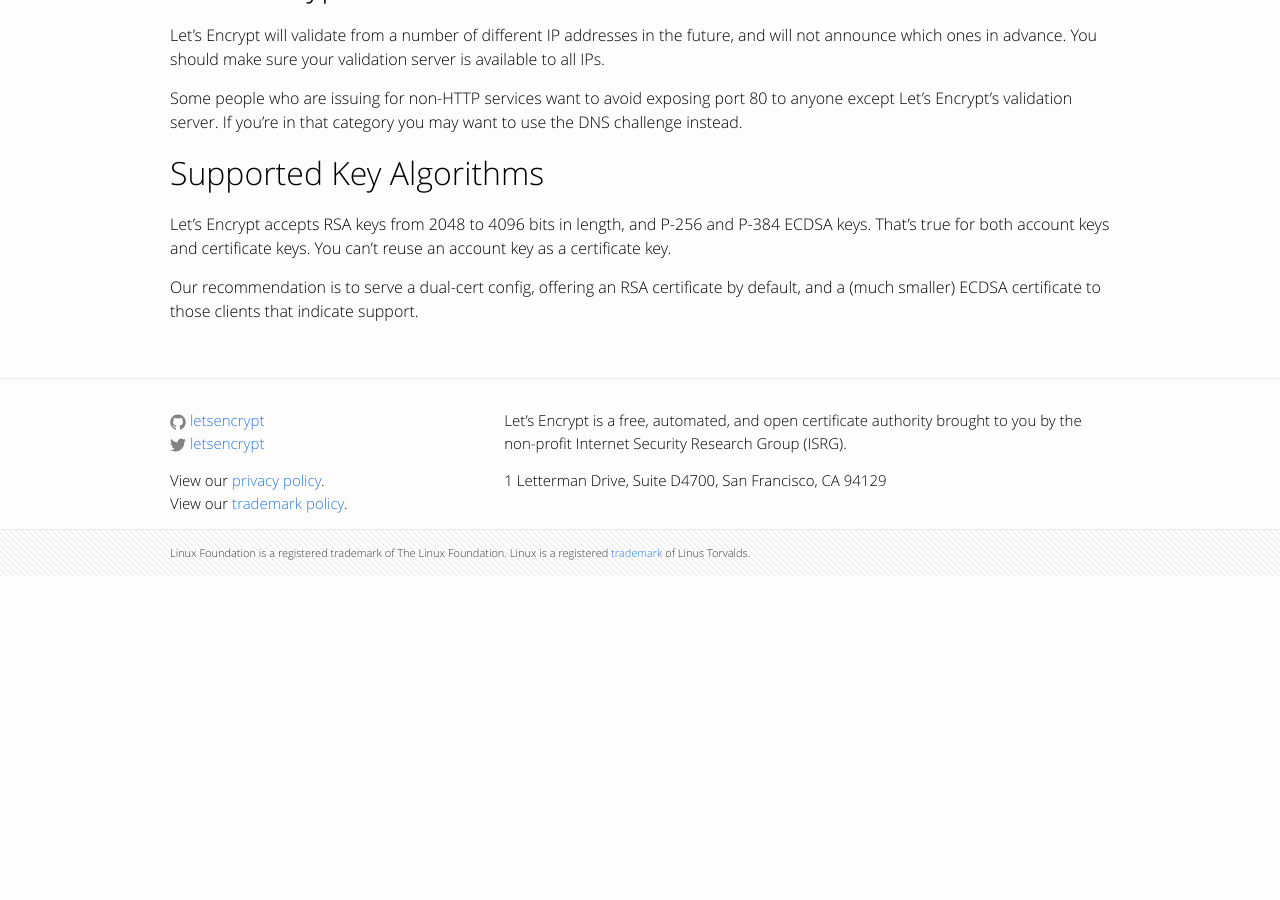
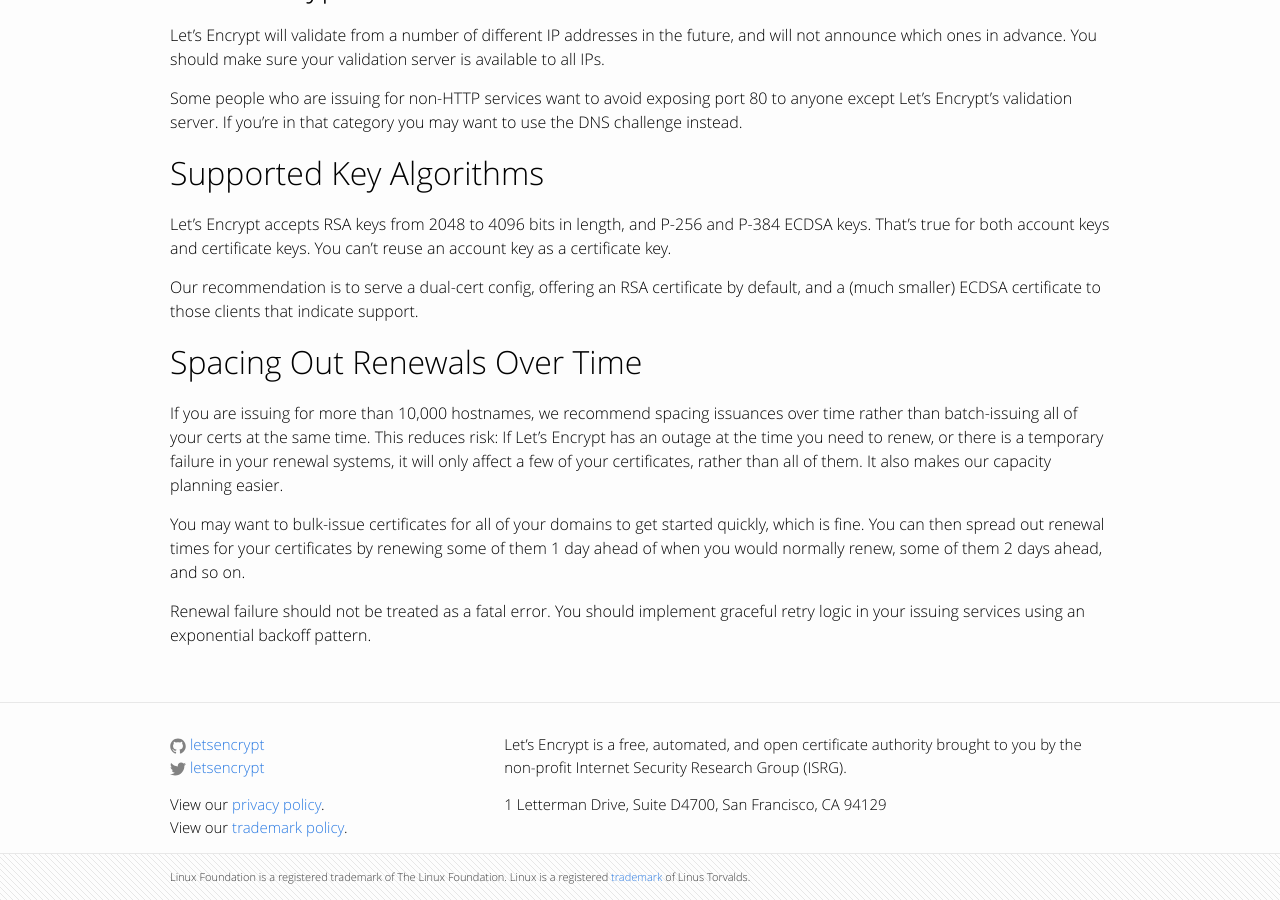
Before and after one commit to snowman1120/website, a Jekyll site: the page built from docs/integration-guide.md, in a window 1280 px wide and 900 px high, scrolled down 2719 px. Built offline with Jekyll 4.4.1, drawn with Linux system fonts in a browser that asks for light colours; before the commit the page ends 3295 px from its top, so only the background shows below that.

Commit message:
Add advice about spacing out renewals, retry logic. (#25)
Taking the spacing out renewals advice from @jsha's PR (#22) that I closed for the typo. The typo was fixed in this commit and at the request of Josh I've added two sentences about supporting retry logic
for cert issuance/renewal.

```diff
--- a/docs/integration-guide.md
+++ b/docs/integration-guide.md
@@ -76,3 +76,21 @@ Some people who are issuing for non-HTTP services want to avoid exposing port 80
 Let's Encrypt accepts RSA keys from 2048 to 4096 bits in length, and P-256 and P-384 ECDSA keys. That's true for both account keys and certificate keys. You can't reuse an account key as a certificate key.
 
 Our recommendation is to serve a dual-cert config, offering an RSA certificate by default, and a (much smaller) ECDSA certificate to those clients that indicate support.
+
+# Spacing Out Renewals Over Time
+
+If you are issuing for more than 10,000 hostnames, we recommend spacing
+issuances over time rather than batch-issuing all of your certs at the same
+time. This reduces risk: If Let's Encrypt has an outage at the time you need to
+renew, or there is a temporary failure in your renewal systems, it will only
+affect a few of your certificates, rather than all of them. It also makes our
+capacity planning easier.
+
+You may want to bulk-issue certificates for all of your domains to get started
+quickly, which is fine. You can then spread out renewal times for your
+certificates by renewing some of them 1 day ahead of when you would normally
+renew, some of them 2 days ahead, and so on.
+
+Renewal failure should not be treated as a fatal error. You should implement
+graceful retry logic in your issuing services using an exponential backoff
+pattern.
```
